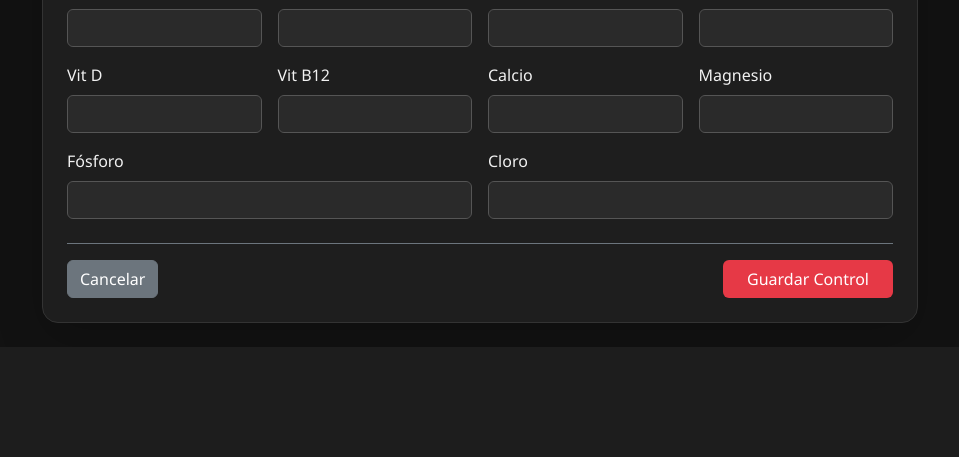
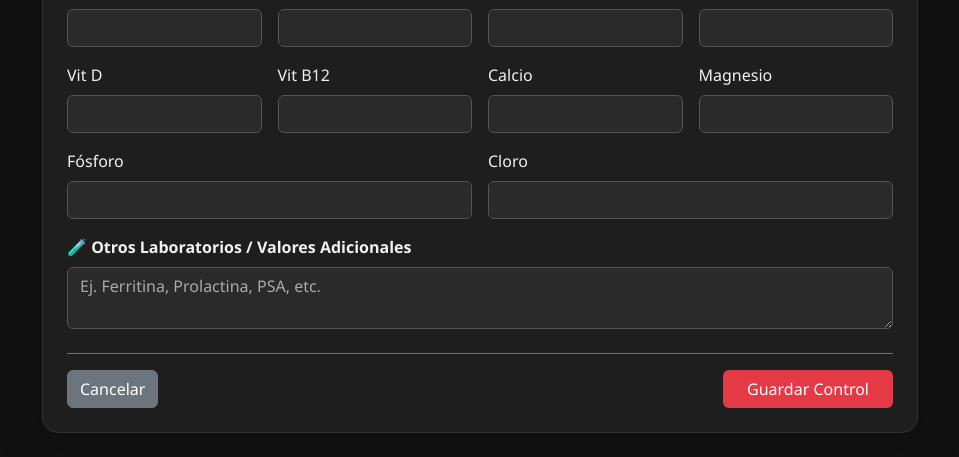
Before and after one commit to patriciafranco-web/metabolysisdem, a Flask app: template templates/new_record.html in a window 1280 px wide, after a click on "🧪 Laboratorios". Shown: the part 969-1426 px from the top of the page, without its empty margins (160-1119 px from the left). Before the commit the page ends 1316 px from the top, so only its background shows below. Run offline with Flask 3, Linux system fonts and the light colour scheme; the template is opened without the code that fills it, so the values that code supplies are empty.

Commit message:
Update new_record.html

```diff
--- a/templates/new_record.html
+++ b/templates/new_record.html
@@ -83,7 +83,7 @@
                         <div class="col-md-4"><label class="form-label">Metabolismo en Reposo (kcal)</label><input type="number" step="0.1" class="form-control" name="basal_metabolism"></div>
                     </div>
 
-                    <!-- BLOQUE COMPLETO DE RENPHO BASADO EN LA IMAGEN -->
+                    <!-- BLOQUE COMPLETO DE RENPHO -->
                     <div id="renphoFields" style="display: none;" class="mt-4 p-3 border border-warning rounded bg-black">
                         <h6 class="text-warning mb-3">⚡ Métricas Detalladas de Renpho (Según App)</h6>
                         <div class="row g-3">
@@ -138,6 +138,12 @@
                         <div class="col-md-3"><label class="form-label">Magnesio</label><input type="number" step="0.1" class="form-control" name="magnesium"></div>
                         <div class="col-md-6"><label class="form-label">Fósforo</label><input type="number" step="0.1" class="form-control" name="phosphorus"></div>
                         <div class="col-md-6"><label class="form-label">Cloro</label><input type="number" step="0.1" class="form-control" name="chlorine"></div>
+
+                        <!-- NUEVO CAMPO: OTROS LABORATORIOS -->
+                        <div class="col-md-12 mt-3">
+                            <label class="form-label text-warning fw-bold">🧪 Otros Laboratorios / Valores Adicionales</label>
+                            <textarea class="form-control" name="otros_laboratorios" rows="2" placeholder="Ej. Ferritina, Prolactina, PSA, etc."></textarea>
+                        </div>
                     </div>
                 </div>
 
@@ -207,20 +213,18 @@ toggleRenphoFields();
 document.addEventListener("DOMContentLoaded", function() {
     var form = document.querySelector("form");
     if(form) {
-        // 1. Mostrar campos obligatorios ocultos en pestañas
         form.addEventListener("invalid", function(e) {
             var invalidField = e.target;
             var pane = invalidField.closest(".tab-pane");
             if (pane) {
                 var tabButton = document.querySelector("[data-bs-target='#" + pane.id + "']");
                 if (tabButton) {
-                    tabButton.click(); // Cambia a la pestaña oculta
+                    tabButton.click();
                     setTimeout(function() { invalidField.focus(); }, 100);
                 }
             }
         }, true);
 
-        // 2. Prevenir múltiples clics y mostrar que está cargando
         form.addEventListener("submit", function(e) {
             var btn = form.querySelector("button[type='submit']");
             if(btn) {
```
